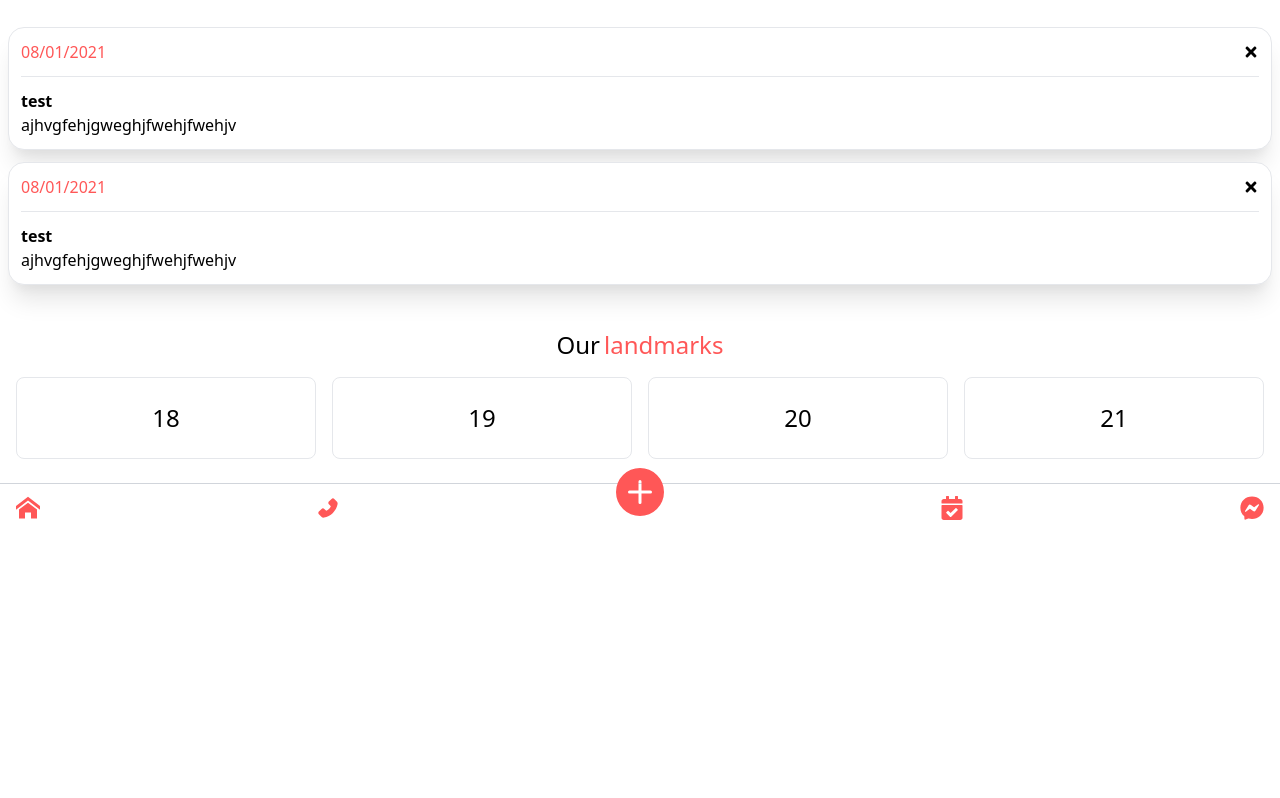
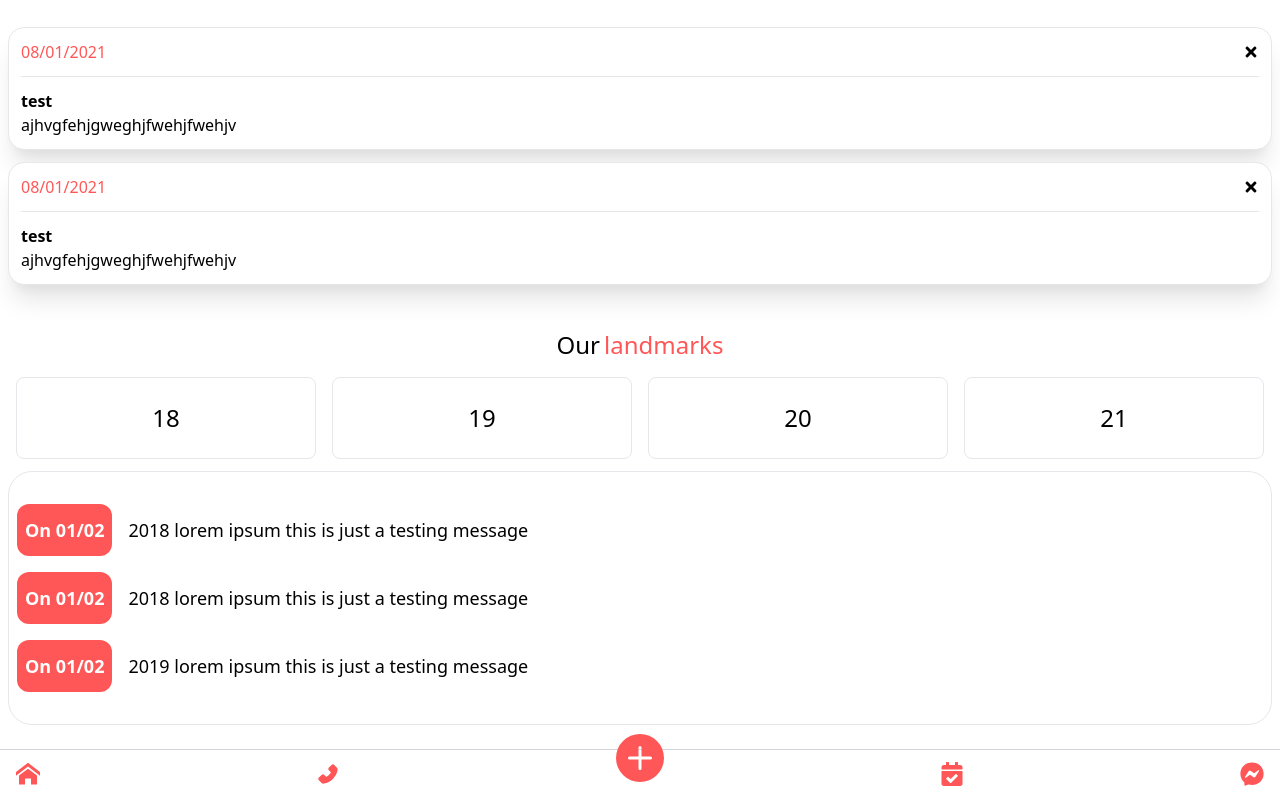
Before and after one commit to nduytung/Storybook-, a Next.js app: page / in a window 1280 px wide. Shown: the part 641-1439 px from the top of the page. Before the commit the page ends 1173 px from the top, so only its background shows below. Built offline with nearby package versions, Linux system fonts and the light colour scheme.

Commit message:
extend layout

```diff
--- a/src/components/BeenTogether.jsx
+++ b/src/components/BeenTogether.jsx
@@ -1,7 +1,7 @@
 import Button from "./Button";
 const BeenTogether = () => {
   return (
-    <div className="text-white bg-gradient-to-r from-tomato via-coral to-yellow-400 container mx-auto px-2 text-center pb-20 rounded-b-3xl">
+    <div className="text-white bg-gradient-to-r from-tomato via-coral to-yellow-400 container mx-auto px-2 text-center pb-20 ">
       <div className=" text-2xl py-20">Been together for </div>
       <div className="grid grid-cols-8">
         <div className="col-span-3">
--- a/src/components/Landmark.jsx
+++ b/src/components/Landmark.jsx
@@ -1,4 +1,17 @@
 import SectionHeader from "./SectionHeader";
+
+const renderLandmark = (list) => {
+  return list.map((item, i) => {
+    return (
+      <li key={i} className="text-lg  flex items-center my-4">
+        <div className="rounded-xl text-white font-semibold bg-tomato px-2 py-3">
+          On {item.date}
+        </div>
+        <div className="ml-4">{item.detail}</div>
+      </li>
+    );
+  });
+};
 const renderYear = (years) => {
   return years.map((year, i) => {
     return (
@@ -12,6 +25,24 @@ const renderYear = (years) => {
   });
 };
 const Landmark = ({ data }) => {
+  const list = [
+    {
+      year: 2018,
+      date: "01/02",
+      detail: "2018 lorem ipsum this is just a testing message",
+    },
+    {
+      year: 2018,
+      date: "01/02",
+      detail: "2018 lorem ipsum this is just a testing message",
+    },
+    {
+      year: 2019,
+      date: "01/02",
+      detail: "2019 lorem ipsum this is just a testing message",
+    },
+  ];
+
   console.log(data);
   const years = [18, 19, 20, 21];
   return (
@@ -19,6 +50,9 @@ const Landmark = ({ data }) => {
       <SectionHeader name="Our" emph="landmarks" />
       <div className={`grid grid-cols-${years.length}`}>
         {renderYear(years)}
+      </div>
+      <div className=" mt-3 rounded-3xl bg-white border border-gray-200 w-full container py-4 px-2 mx-auto">
+        {renderLandmark(list)}
       </div>
     </div>
   );
--- a/src/container/layout/Footer.jsx
+++ b/src/container/layout/Footer.jsx
@@ -2,14 +2,19 @@ import { ImHome } from "react-icons/im";
 import { FaCalendarCheck, FaFacebookMessenger } from "react-icons/fa";
 import { AiFillPhone } from "react-icons/ai";
 import { BsPlusCircleFill } from "react-icons/bs";
+import Link from "next/link";
 const Footer = () => {
   return (
     <div className="border-t border-gray-300 bg-white w-full flex text-tomato text-2xl px-4 py-3 mt-6 items-center justify-between">
-      <ImHome />
+      <Link href="/">
+        <ImHome />
+      </Link>
       <AiFillPhone />
       <BsPlusCircleFill className="-mt-8 text-5xl" />
       <FaCalendarCheck />
-      <FaFacebookMessenger />
+      <Link href="https://www.facebook.com/Rye1611/">
+        <FaFacebookMessenger />
+      </Link>
     </div>
   );
 };
--- a/src/container/layout/Header.jsx
+++ b/src/container/layout/Header.jsx
@@ -21,10 +21,7 @@ const Header = () => {
         </div>
       </div>
       <div className={`fixed top-0 right-0 w-full ${displayMenu}`}>
-        <div
-          class="bg-gray-500 w-1/3 bg-opacity-50"
-          onClick={changeDisplay}
-        ></div>
+        <div class="bg-white w-1/3 bg-opacity-50" onClick={changeDisplay}></div>
         <SideBar changeDisplay={changeDisplay} />
       </div>
     </div>
```
Also changed, not shown: pages/phone.jsx (added).
